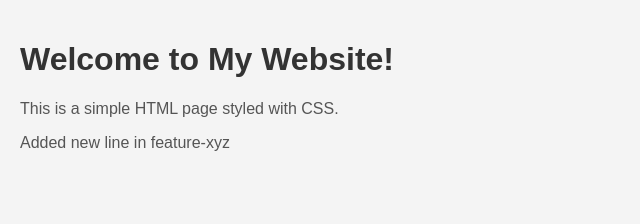
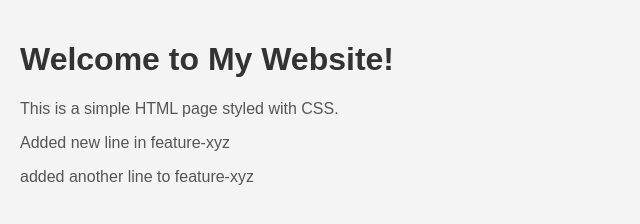
Before and after one commit to mohammedabubakarsiddiqva/hellohai, a plain HTML site: page index.html in a window 1280 px wide. Shown: the whole page, without its empty margins (0-640 px from the left). Drawn offline with Linux system fonts and the light colour scheme.

Commit message:
Added another line to feature-xyz

```diff
--- a/index.html
+++ b/index.html
@@ -10,5 +10,6 @@
   <h1>Welcome to My Website!</h1>
   <p>This is a simple HTML page styled with CSS.</p>
   <p>Added new line in feature-xyz</p>
+  <p>added another line to feature-xyz</p>
 </body>
 </html>
```
